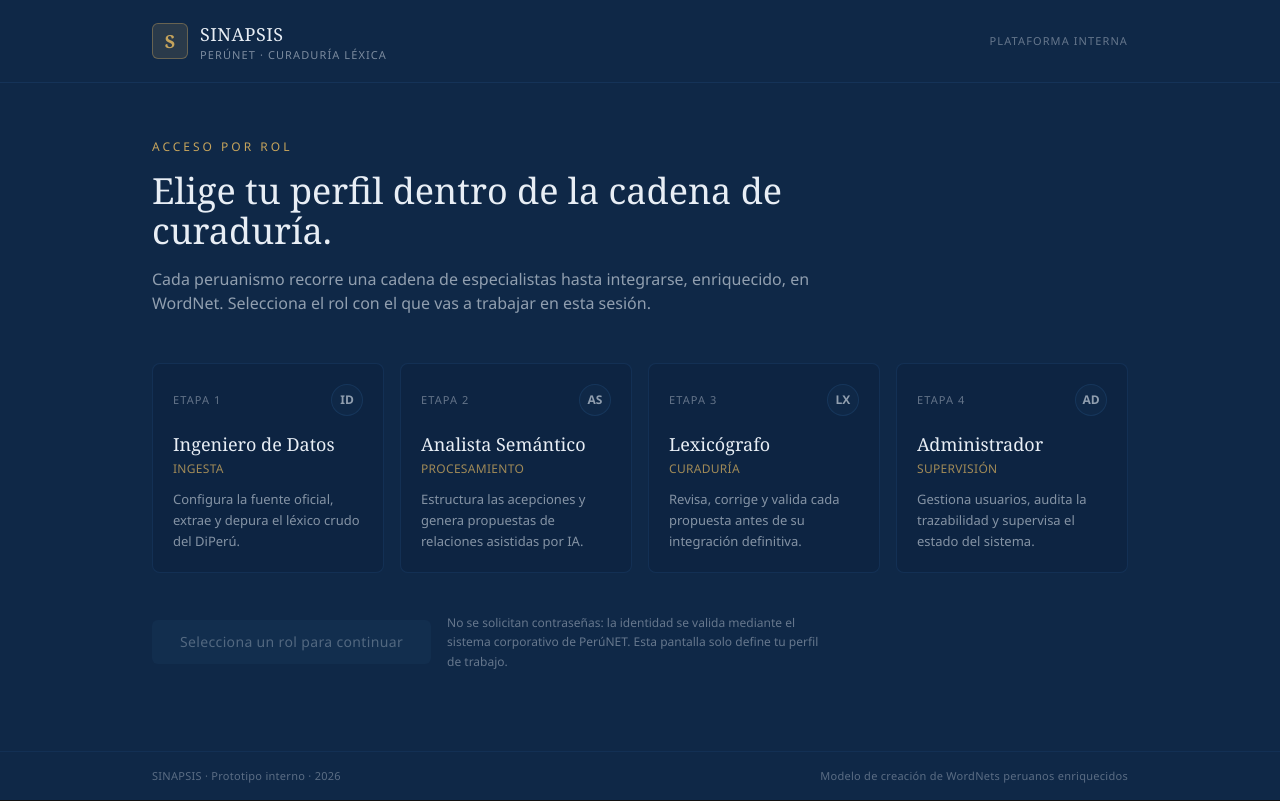
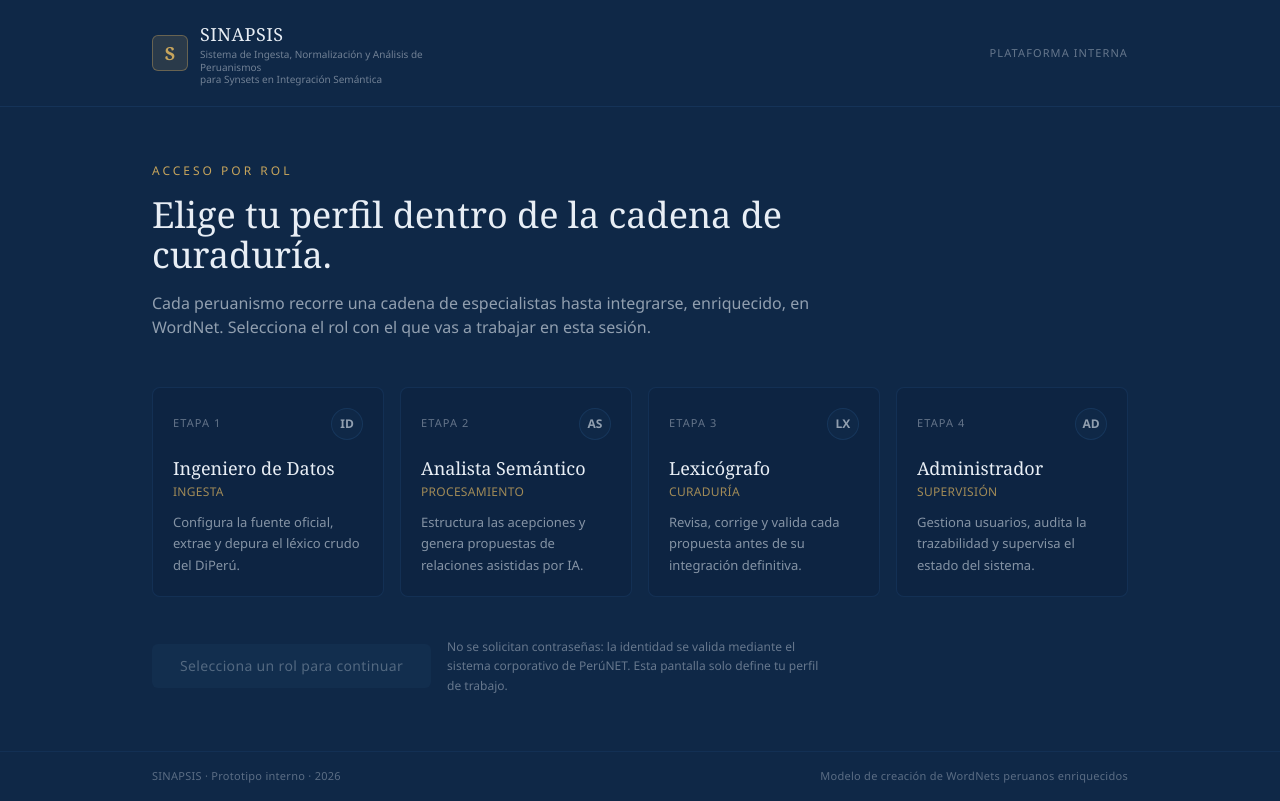
Before and after one commit to DavidHS1024/SINAPSIS, a Next.js app in the folder frontend/: page / in a window 1280 px wide. Built offline with nearby package versions, Linux system fonts and the light colour scheme.

Commit message:
feat: acronimo SINAPSIS completo en login y metadata Open Graph

```diff
--- a/frontend/src/app/layout.js
+++ b/frontend/src/app/layout.js
@@ -3,13 +3,13 @@ import Providers from "./providers";
 
 export const metadata = {
   title: "SINAPSIS",
-  description: "Plataforma inteligente para la gestión y curaduría del ciclo de vida de los peruanismos. Desarrollada para PerúNET.",
+  description: "Sistema de Ingesta, Normalización y Análisis de Peruanismos para Synsets en Integración Semántica. Plataforma de curaduría léxica desarrollada para PerúNET.",
   icons: {
     icon: '/icon.svg',
   },
   openGraph: {
-    title: 'SINAPSIS - Gestión Lexicográfica',
-    description: 'Plataforma inteligente para la gestión y curaduría del ciclo de vida de los peruanismos.',
+    title: 'SINAPSIS — Sistema de Ingesta, Normalización y Análisis de Peruanismos para Synsets en Integración Semántica',
+    description: 'Plataforma de curaduría léxica para la gestión y destilación del conocimiento léxico peruano hacia WordNet. Desarrollada para PerúNET.',
     siteName: 'SINAPSIS',
     locale: 'es_PE',
     type: 'website',
--- a/frontend/src/app/page.js
+++ b/frontend/src/app/page.js
@@ -61,8 +61,9 @@ export default function AccesoPorRol() {
             </div>
             <div className="leading-tight">
               <p className="font-display text-lg tracking-wide">SINAPSIS</p>
-              <p className="text-[11px] text-niebla/50 tracking-widest uppercase">
-                PerúNET · Curaduría Léxica
+              <p className="text-[10px] text-niebla/45 leading-tight max-w-[260px]">
+                Sistema de Ingesta, Normalización y Análisis de Peruanismos<br />
+                para Synsets en Integración Semántica
               </p>
             </div>
           </div>
```
